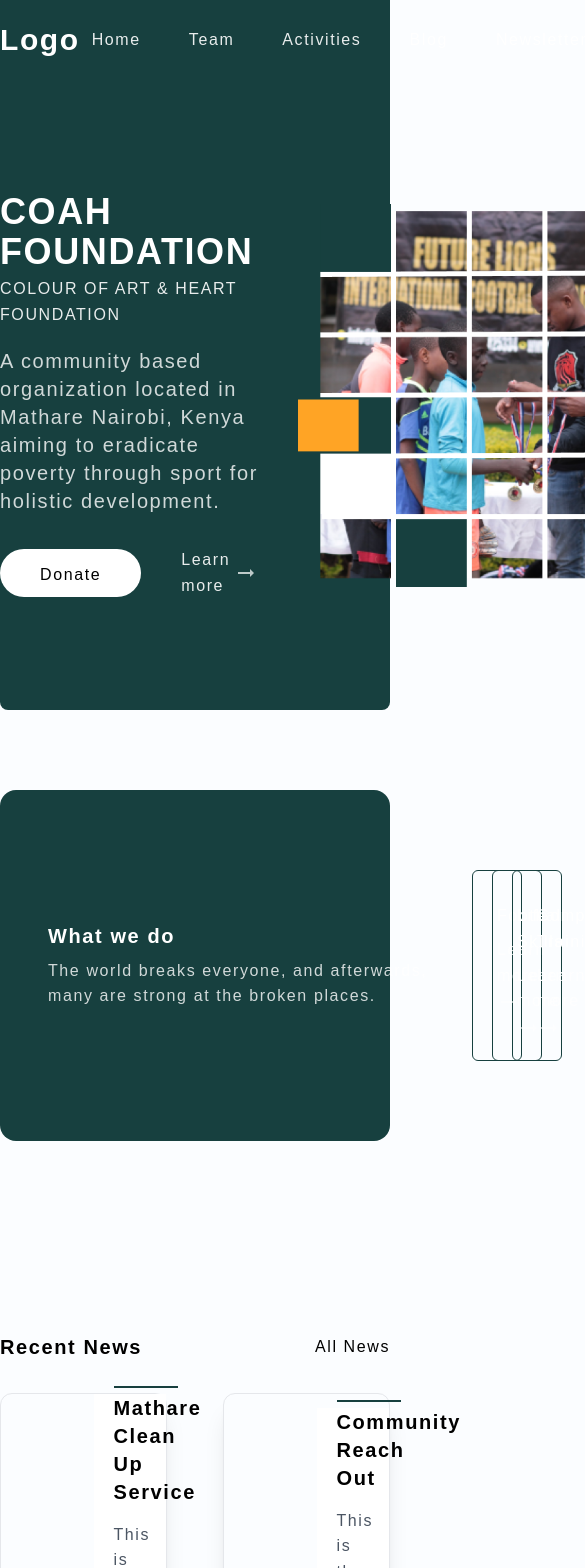
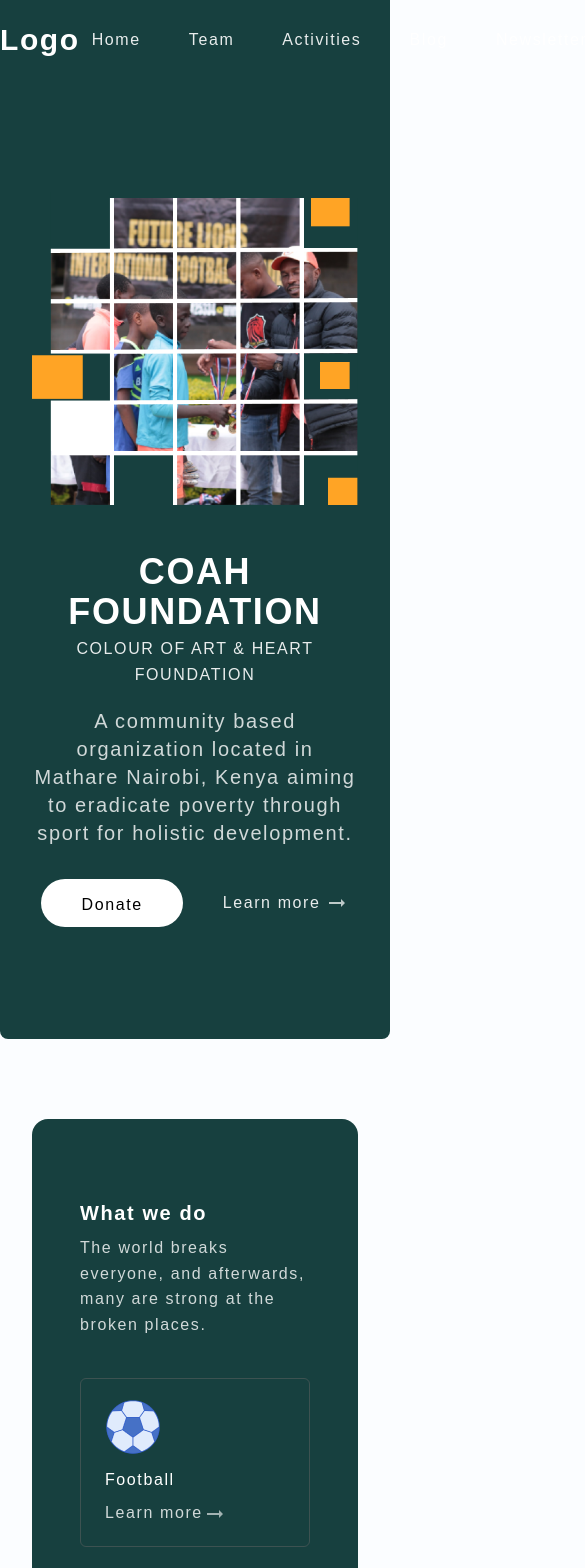
Before and after one commit to alekskimeu/coah-website, a Next.js app: page / in a window 390 px wide. Shown: the top 1568 px of the page, 585 px wide, since content can reach past the window. Built offline with nearby package versions, Linux system fonts and the light colour scheme.

Commit message:
Implemented mobile responsiveness on homepage

```diff
--- a/components/home/Activity.jsx
+++ b/components/home/Activity.jsx
@@ -1,19 +1,21 @@
 import React from "react";
-import Link from 'next/link'
-import Image from 'next/image'
+import Link from "next/link";
+import Image from "next/image";
 
 import ArrowRightAltOutlinedIcon from "@mui/icons-material/ArrowRightAltOutlined";
 
+const Activity = ({ icon, title }) => {
+  return (
+    <div className="rounded-md border border-[#17403F] py-5 px-6 activity">
+      <Image src={icon} className="mb-3" />
+      <h3 className="text-white mb-2 post-title">{title}</h3>
 
-const Activity = ({icon, title}) => {
-  return (<div className="rounded-md border border-[#17403F] py-5 px-6">
-    <Image src={icon} className="mb-3" />
-    <h3 className="text-white mb-2 post-title">{title}</h3>
-
-    <Link href="/" className="text-white opacity-80">Learn more
-      <ArrowRightAltOutlinedIcon className="opacity-75" />
-    </Link>
-  </div>);
+      <Link href="/" className="text-white opacity-80">
+        Learn more
+        <ArrowRightAltOutlinedIcon className="opacity-75" />
+      </Link>
+    </div>
+  );
 };
 
 export default Activity;
--- a/components/home/Event.jsx
+++ b/components/home/Event.jsx
@@ -6,9 +6,9 @@ import ShareIcon from '@mui/icons-material/Share';
 
 const Event = ({title, image, content, date, venue }) => {
   return (
-    <div className="grid grid-cols-2 items-center gap-5 shadow-xl rounded-xl border">
-        <Image src={image} className="rounded-l-xl h-[100%] w-full h-[250px] object-cover" />
-        <div className="pl-5 pr-5 relative bg-white">
+    <div className="grid grid-cols-1 md:grid-cols-2 mb-5 items-center gap-5 shadow-xl rounded-xl border">
+        <Image src={image} className="rounded-t-xl md:rounded-t-none md:rounded-tl-xl md:rounded-bl-xl w-full h-[250px] object-cover" />
+        <div className="p-5 relative bg-white rounded-b-xl">
             <h1 className="font-semibold text-xl">{title}</h1>
             <span className="opacity-70 text-sm">{venue}</span>
             <p className="text-gray-600 mt-4">{content}</p>
--- a/components/home/Featured.jsx
+++ b/components/home/Featured.jsx
@@ -8,9 +8,9 @@ import ShareIcon from '@mui/icons-material/Share';
 import ArrowRightAltOutlinedIcon from "@mui/icons-material/ArrowRightAltOutlined";
 
 const Featured = ({image, title, description}) => {
-  return <div className="grid grid-cols-2 items-center gap-10">
+  return <div className="grid grid-cols-1 lg:grid-cols-2 items-center gap-10">
 
-    <Image src={image} className="rounded-xl max-h-[420px] object-cover" />
+    <Image src={image} className="rounded-xl w-full lg:max-h-[420px] object-cover" />
     <div className="">
         <h1 className="text-white font-semibold text-2xl mb-3">{title}</h1>
         <p className="text-white opacity-80 ">{description}</p>
--- a/components/home/Hero.jsx
+++ b/components/home/Hero.jsx
@@ -9,18 +9,18 @@ import image from "../../assets/hero.png";
 const Hero = () => {
   return (
     <section className="py-[7rem] bg-[#17403F] rounded-b-lg">
-      <div className="container mx-auto flex justify-between items-center gap-10">
-        <div className="flex flex-col gap-5">
+      <div className="container mx-auto flex flex-col-reverse items-center justify-center lg:flex-row lg:justify-between gap-10">
+        <div className="flex flex-col items-center lg:items-start text-center lg:text-left gap-5">
             <div>
 
-          <h1 className="text-white font-bold text-4xl max-w-xl mb-1">
+          <h1 className="text-white font-bold text-4xl lg:max-w-xl mb-1">
             COAH FOUNDATION
           </h1>
 
           <h2 className="text-white opacity-90">COLOUR OF ART & HEART FOUNDATION</h2>
             </div>
 
-          <h3 className="max-w-2xl text-white opacity-80 text-xl">
+          <h3 className="lg:max-w-2xl text-white opacity-80 text-xl">
             A community based organization located in Mathare Nairobi, Kenya
             aiming to eradicate poverty through sport for holistic development.
           </h3>
--- a/components/home/Post.jsx
+++ b/components/home/Post.jsx
@@ -6,9 +6,9 @@ import ShareIcon from '@mui/icons-material/Share';
 
 const Post = ({image, title, content, date}) => {
   return (
-    <div className="grid grid-cols-2 items-center gap-5 shadow-xl rounded-xl border">
-        <Image src={image} className="rounded-l-xl w-full h-[250px] object-cover" />
-        <div className="pl-5 pr-5 relative bg-white">
+    <div className="grid grid-cols-1 md:grid-cols-2 mb-5 items-center gap-5 shadow-xl rounded-xl border">
+        <Image src={image} className="rounded-t-xl md:rounded-t-none md:rounded-tl-xl md:rounded-bl-xl w-full h-[250px] object-cover" />
+        <div className="p-5 relative bg-white rounded-b-xl">
             <h1 className="mb-4 mt-0 font-semibold text-xl post-title">{title}</h1>
             <p className="text-gray-600">{content}</p>
             <div className="mt-3 flex justify-between items-center">
--- a/pages/index.js
+++ b/pages/index.js
@@ -1,4 +1,4 @@
-import Link from 'next/link'
+import Link from "next/link";
 
 import {
   HomeActivity,
@@ -14,24 +14,26 @@ import football from "../assets/football.png";
 import lifeskills from "../assets/lifeskills.png";
 import computer from "../assets/computer.png";
 
-import image from '../assets/item.png'
-import learn from '../assets/learning.png'
+import image from "../assets/item.png";
+import learn from "../assets/learning.png";
 
 export default function Home() {
   return (
     <Layout>
       <HomeHero />
       <section className="py-[5rem]">
-        <div className="container mx-auto bg-[#17403F] rounded-2xl py-[5rem] px-[3rem] flex items-center gap-10">
-          <div className="max-w-sm flex-none">
-            <h1 className="text-white text-xl font-semibold mb-2">What we do</h1>
+        <div className="container mx-auto bg-[#17403F] rounded-2xl py-[5rem] px-[3rem] flex flex-col gap-15 lg:gap-10">
+          <div className="max-w-sm flex-none mb-10 lg:mb-0">
+            <h1 className="text-white text-xl font-semibold mb-2">
+              What we do
+            </h1>
             <p className="text-white opacity-80">
               The world breaks everyone, and afterwards, many are strong at the
               broken places.
             </p>
           </div>
 
-          <div className="grow grid grid-cols-3 gap-5">
+          <div className="grow grid grid-cols-1 gap-10 lg:grid-cols-3 home-activities">
             <HomeActivity icon={football} title="Football" />
             <HomeActivity icon={lifeskills} title="Life Skills" />
             <HomeActivity icon={computer} title="Computer Training" />
@@ -46,16 +48,30 @@ export default function Home() {
             <Link href="/blog">All News</Link>
           </div>
 
-          <div className="grid grid-cols-2 gap-14">
-              <Post image={image} title="Mathare Clean Up Service" content="This is the second part of the SMM starter pack series of articles. If you made it this far, you must be... " date="2 days ago" />
-              <Post image={image} title="Community Reach Out" content="This is the second part of the SMM starter pack series of articles. If you made it this far, you must be... " date="2 days ago" />
+          <div className="grid grid-cols-1 lg:grid-cols-2 gap-14">
+            <Post
+              image={image}
+              title="Mathare Clean Up Service"
+              content="This is the second part of the SMM starter pack series of articles. If you made it this far, you must be... "
+              date="2 days ago"
+            />
+            <Post
+              image={image}
+              title="Community Reach Out"
+              content="This is the second part of the SMM starter pack series of articles. If you made it this far, you must be... "
+              date="2 days ago"
+            />
           </div>
         </div>
       </section>
 
       <section className="py-[7rem] bg-[#17403F]">
         <div className="container mx-auto">
-          <Featured image={learn} title="Computer Training" description="The world breaks everyone, and afterwards, many are strong at the broken places. The world breaks everyone, and afterwards, many are strong at the broken places."  />
+          <Featured
+            image={learn}
+            title="Computer Training"
+            description="The world breaks everyone, and afterwards, many are strong at the broken places. The world breaks everyone, and afterwards, many are strong at the broken places."
+          />
         </div>
       </section>
 
@@ -66,9 +82,21 @@ export default function Home() {
             <Link href="/events">All Events</Link>
           </div>
 
-          <div className="grid grid-cols-2 gap-14">
-              <Event image={image} title="Norway Cup 2022" venue="Norway" content="This is the second part of the SMM starter pack series of articles. If you made it this far, you must be... " date="20 Oct, 2022" />
-              <Event image={image} title="U14 Tournament" venue="Komarock" content="This is the second part of the SMM starter pack series of articles. If you made it this far, you must be... " date="20 Oct, 2022" />
+          <div className="grid grid-cols-1 lg:grid-cols-2 gap-14">
+            <Event
+              image={image}
+              title="Norway Cup 2022"
+              venue="Norway"
+              content="This is the second part of the SMM starter pack series of articles. If you made it this far, you must be... "
+              date="20 Oct, 2022"
+            />
+            <Event
+              image={image}
+              title="U14 Tournament"
+              venue="Komarock"
+              content="This is the second part of the SMM starter pack series of articles. If you made it this far, you must be... "
+              date="20 Oct, 2022"
+            />
           </div>
         </div>
       </section>
--- a/styles/globals.css
+++ b/styles/globals.css
@@ -9,6 +9,13 @@
   padding: 0;
   margin: 0;
   box-sizing: border-box;
+}
+
+:root {
+  --primary: "#17403f";
+  --secondary: "#FCA426";
+  --white: "#ffffff";
+  --black: "#000000";
 }
 
 html {
@@ -35,8 +42,9 @@ span {
   letter-spacing: 1.6px;
 }
 
-p {
-  font-family: "Quicksand", sans-serif;
+section {
+  padding-left: 2rem;
+  padding-right: 2rem;
 }
 
 .container {
@@ -50,34 +58,41 @@ button:hover {
 }
 
 /* Items */
-.items > div:nth-child(even) img, .activities > div:nth-child(even) img {
+.items > div:nth-child(even) img,
+.activities > div:nth-child(even) img {
   order: -1;
   border-top-left-radius: 1rem;
   border-bottom-left-radius: 1rem;
 }
 
-.items > div:nth-child(odd) img, .activities > div:nth-child(odd) img {
+.items > div:nth-child(odd) img,
+.activities > div:nth-child(odd) img {
   border-top-right-radius: 1rem;
   border-bottom-right-radius: 1rem;
 }
 
-.items > div:last-child img, .activities > div:last-child img {
+.items > div:last-child img,
+.activities > div:last-child img {
   border-bottom-left-radius: 1rem;
 }
 
-.items > div:first-child img, .activities > div:first-child img {
+.items > div:first-child img,
+.activities > div:first-child img {
   border-top-left-radius: 1rem;
 }
 
-.items > div:nth-child(even) .content, .activities > div:nth-child(even) .content {
+.items > div:nth-child(even) .content,
+.activities > div:nth-child(even) .content {
   padding-left: 4rem;
 }
 
-.items > div:nth-child(odd) .content, .activities > div:nth-child(odd) .content {
+.items > div:nth-child(odd) .content,
+.activities > div:nth-child(odd) .content {
   padding-right: 4rem;
 }
 
-.items img, .activities img {
+.items img,
+.activities img {
   width: 100%;
   height: 420px;
   object-fit: cover;
@@ -89,7 +104,7 @@ button:hover {
   content: "";
   width: 4rem;
   height: 2px;
-  top: -.5rem;
+  top: 0.7rem;
   z-index: 1;
   background-color: #17403f;
 }
@@ -98,3 +113,23 @@ button:hover {
 .post-container {
   max-width: 1100px;
 }
+
+/* Home Activities */
+.home-activities .activity {
+  border: 1px solid rgba(100, 100, 100, 0.5);
+  position: relative;
+}
+
+@media screen and (min-width: 1018px) {
+  .home-activities .activity:not(:last-child)::after {
+    position: absolute;
+    content: "";
+    right: -1.2rem;
+    top: 0;
+    bottom: 0;
+    margin: auto 0;
+    width: 1px;
+    height: 2rem;
+    background-color: rgba(100, 100, 100, 0.8);
+  }
+}
```
